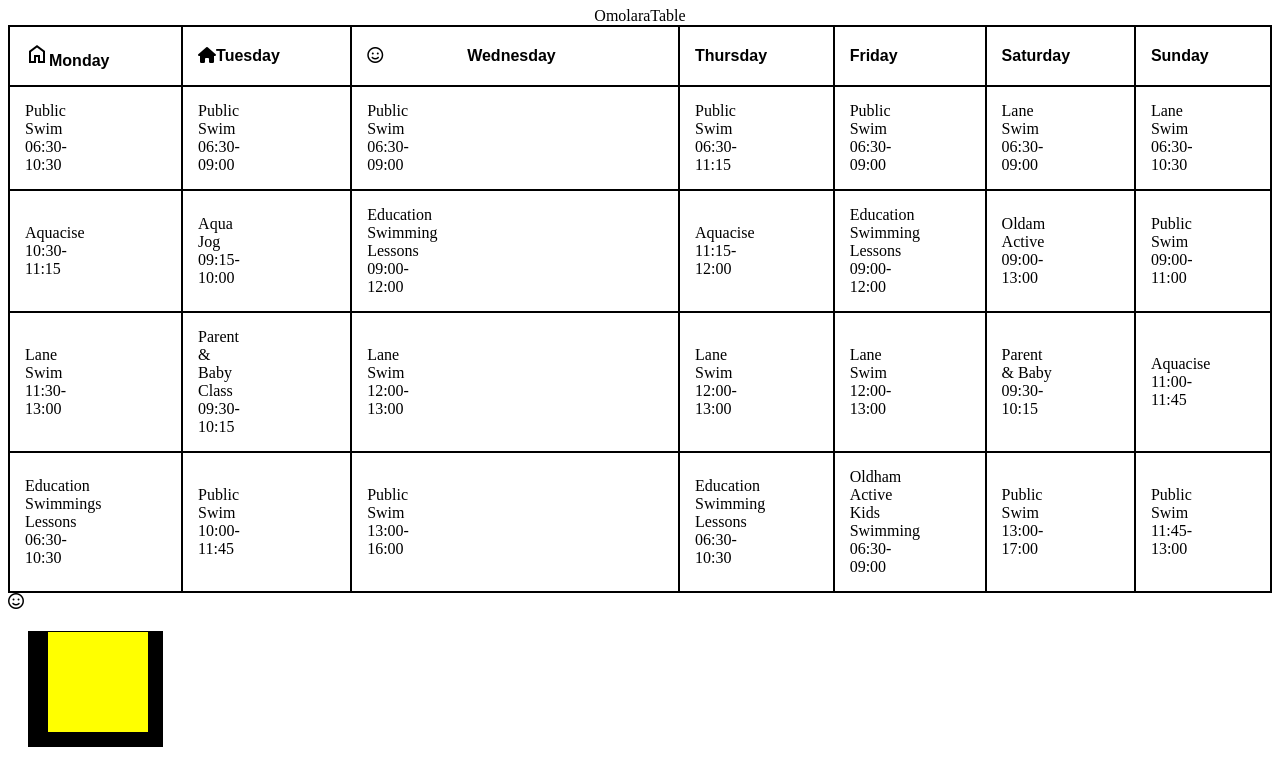
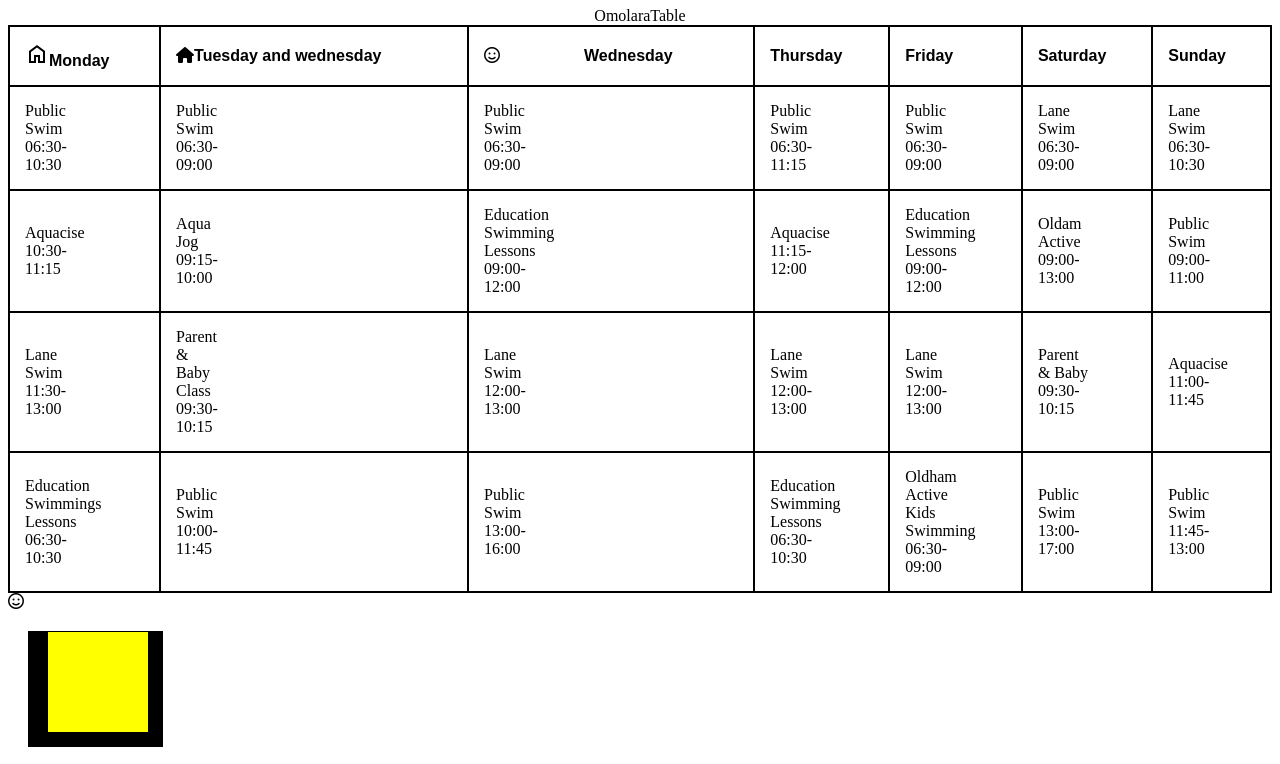
Before and after one commit to Lara-Croft68/Favicon-practice, a plain HTML site: page index.html in a window 1280 px wide. Shown: the part 73-837 px from the top of the page. Drawn offline with nearby package versions, Linux system fonts and the light colour scheme; a web font is replaced by a local one.

Commit message:
Update index.html

```diff
--- a/index.html
+++ b/index.html
@@ -20,7 +20,7 @@
             <th> <span class="material-symbols-outlined">
                 home
                 </span></span>Monday</th>
-            <th><i class="fa-solid fa-house"></i>Tuesday</th>
+            <th><i class="fa-solid fa-house"></i>Tuesday and wednesday</th>
             <th><i class="fa-regular fa-face-smile"></i>Wednesday</th>
             <th>Thursday</th>
             <th>Friday</th>
```
